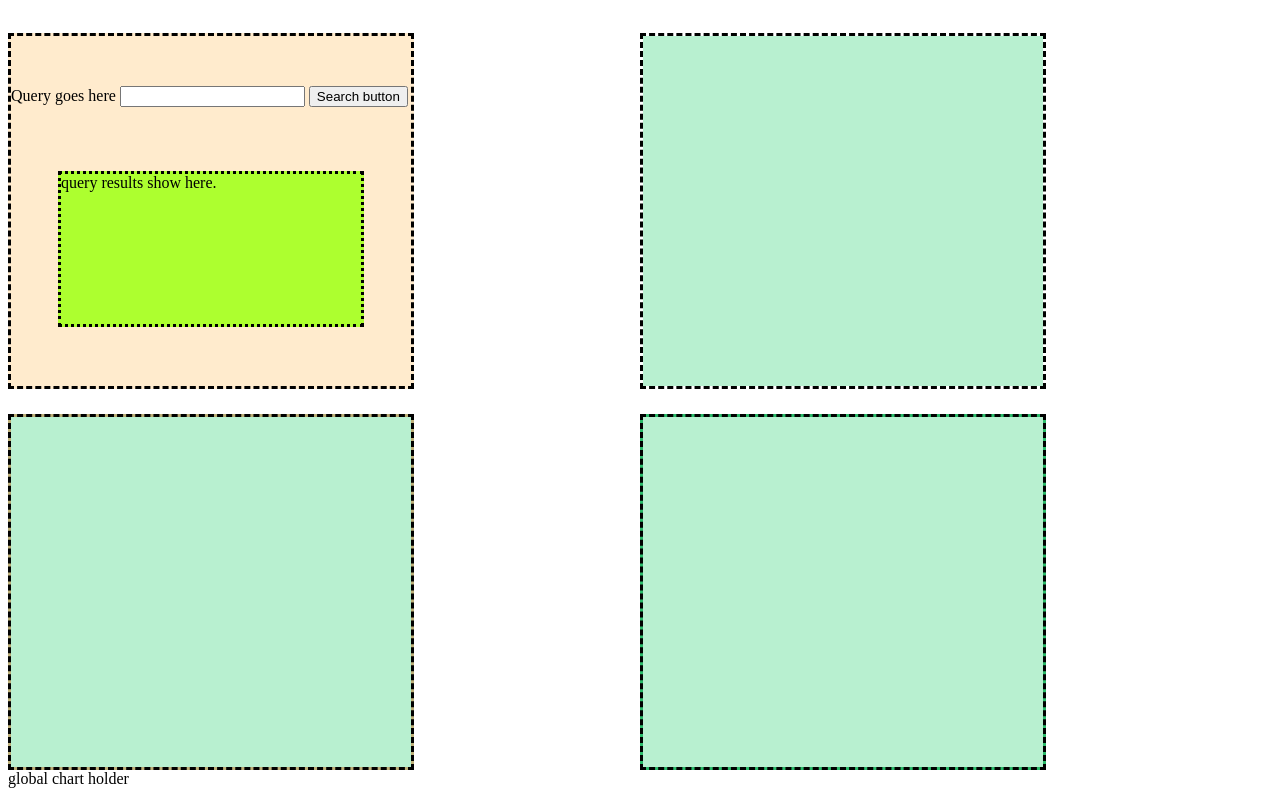
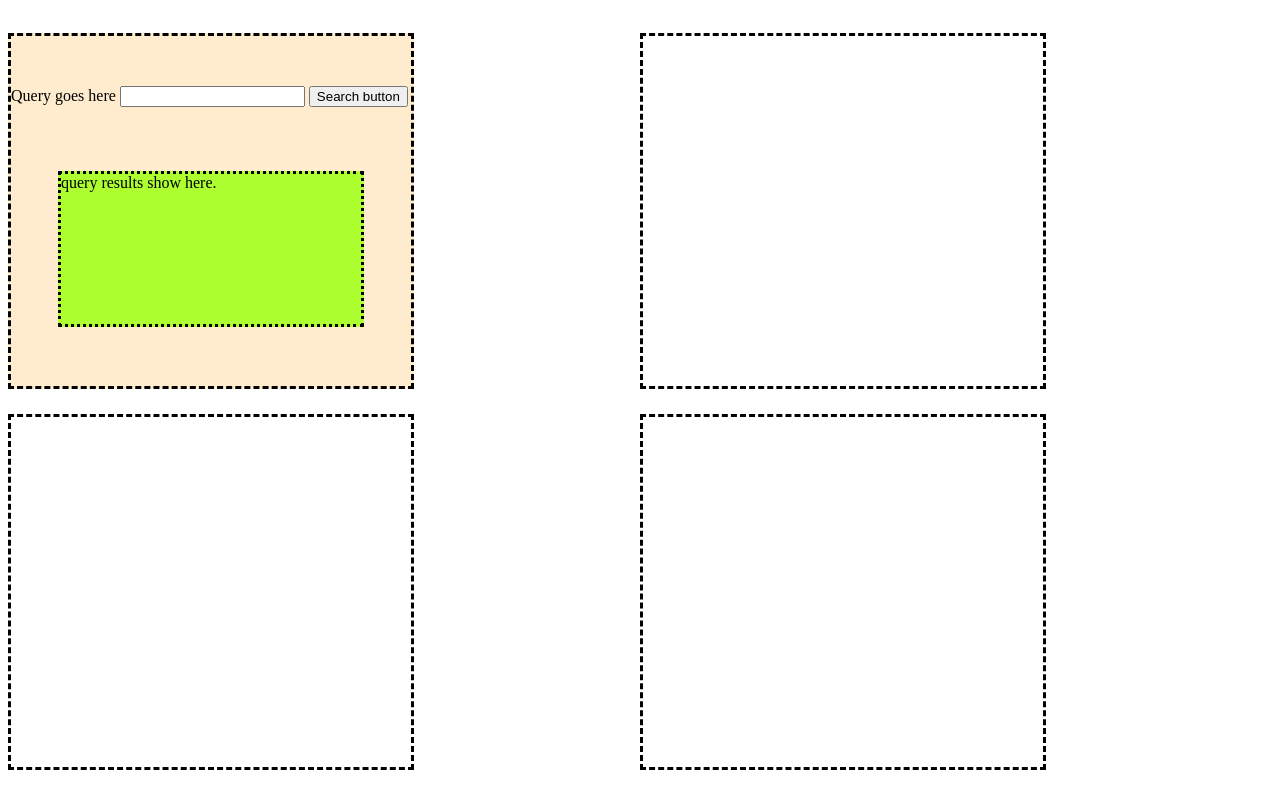
Before and after one commit to Dhokoh/Dhokoh.github.io, a website with bundled scripts: page APIboard_index.html in a window 1280 px wide. Built offline with nearby package versions, Linux system fonts and the light colour scheme; no server answers.

Commit message:
feat: changed div background color, set to white

```diff
--- a/APIboard_index.css
+++ b/APIboard_index.css
@@ -46,14 +46,14 @@
     grid-row-end: 2;
 }
 #chart_2{
-    background-color: #bdb078;
+    /* background-color: #bdb078; */
     grid-column-start: 1;
     grid-column-end: 2;
     grid-row-start: 2;
     grid-row-end: 3;
 }
 #chart_3{
-    background-color: #2abb69;
+    /* background-color: #2abb69; */
     grid-column-start: 2;
     grid-column-end: 3;
     grid-row-start: 2;
@@ -62,5 +62,4 @@
 .chartframe{
     width: 400px;
     height: 350px;
-    background-color: #b8f0d0;
 }
--- a/APIboard_index.html
+++ b/APIboard_index.html
@@ -24,7 +24,6 @@
                 query results show here.
             </div>
         </div>
-        global chart holder
         <div id="chart_1" class="chart_holder">
             <canvas id="chartf1" class="chartframe">
                 Chart 1
```
